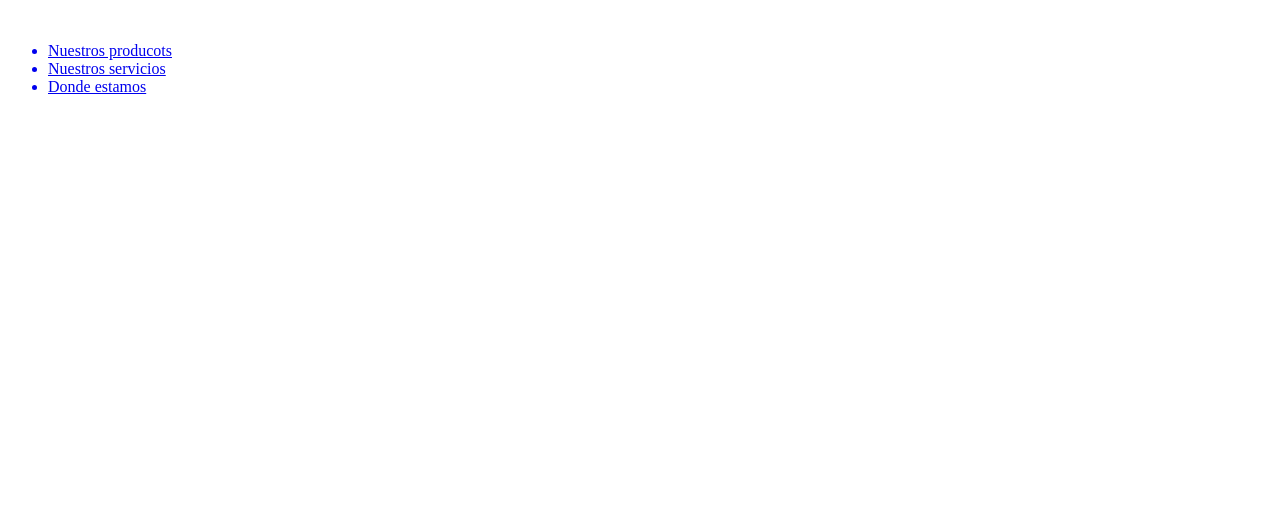
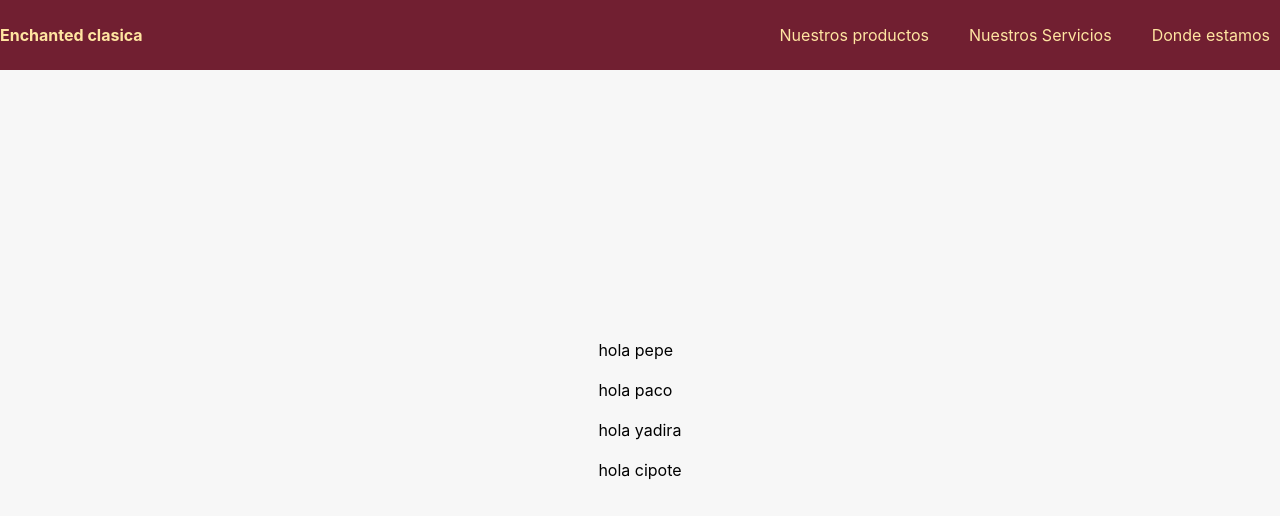
Before and after one commit to manuelguirado/diw, a website: page pages/index.html in a window 1280 px wide. Drawn offline with Linux system fonts and the light colour scheme.

Commit message:
adding css

```diff
--- a/package.json
+++ b/package.json
@@ -5,6 +5,8 @@
   "main": "index.js",
   "scripts": {
     "test": "echo \"Error: no test specified\" && exit 1"
+
+
   },
   "repository": {
     "type": "git",
--- a/pages/index.html
+++ b/pages/index.html
@@ -3,35 +3,37 @@
 <head>
     <meta charset="UTF-8">
     <meta name="viewport" content="width=device-width, initial-scale=1.0">
-    <title>Document</title>
+    <link rel="stylesheet" href="../styles/style.css">
+    <title>tienda de musica</title>
 </head>
 <body>
     <header id="header">
-        <img src="#" alt="" id="logo">
+        <h1 id="logo">Enchanted clasica</h1>
         <nav id="navbar">
             <ul id="menu">
-               <a href="#"> <li>Nuestros producots </li></a>
-               <a href="#"> <li>Nuestros servicios</li></a>
-                <a href="#"><li>Donde estamos</li></a>
+
+                <li><a href="#">Nuestros productos</a></li>
+                <li><a href="#"> Nuestros Servicios</a></li>
+                <li><a href="#">Donde estamos </a></li>
             </ul>
         </nav>
     </header>
      <main id="contenido">
         <div id="cards">
             <img src="" alt="" id="discimage">
-            <p ></p>
+            <p >hola pepe</p>
         </div>
         <div id="cards">
             <img src="" alt="" id="discimage">
-            <p ></p>
+            <p >hola paco</p>
         </div>
         <div id="cards">
             <img src="" alt="" id="discimage">
-            <p ></p>
+            <p >hola yadira</p>
         </div>
         <div id="cards">
             <img src="" alt="" id="discimage">
-            <p ></p>
+            <p >hola cipote </p>
         </div>
      </main>
 </body>
--- /dev/null
+++ b/styles/style.css
@@ -0,0 +1,60 @@
+*{
+    box-sizing: border-box;
+    margin: 0;
+    padding: 0;
+    font-family: 'inter', sans-serif;
+    font-size: 12pt;
+
+}
+body{
+    display: flex;
+    flex-direction: column;
+    justify-content: center;
+    align-items: center;
+    height: 100vh;
+    width: 100vw;
+    background-color: #f7f7f7;
+}
+#header{
+    display: flex;
+
+    justify-content: space-between;
+    align-items: center;
+    width: 100%;
+    position: fixed;
+    top: 0;
+
+    height: 70px;
+
+    background-color: #711F31;
+
+}
+ #logo{
+  display: flex;
+padding-right: 20px;
+color: #FFE5A1
+}
+ #navbar {
+    display: flex;
+
+    align-items: center;
+
+}
+#menu{
+    display: flex;
+
+    list-style: none;
+    gap: 20px;
+
+
+}
+#menu li a{
+    text-decoration: none;
+    color: #FFE5A1;
+    font-size: 12pt;
+    padding: 5px 10px;
+}
+#menu {
+    display: flex;
+
+}
```
